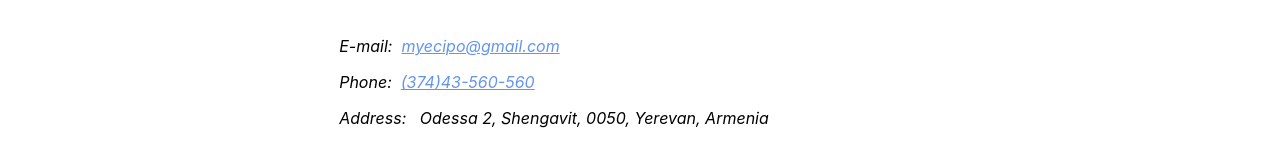
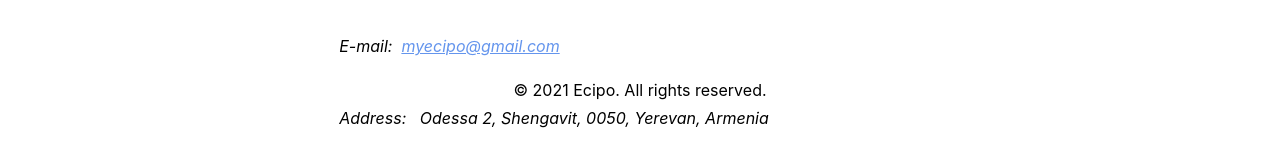
Before and after one commit to ani-kesh/ecipo-react, a React (Create React App) app: page /contact in a window 1280 px wide. Shown: the part 690-836 px from the top of the page. Built offline with nearby package versions, Linux system fonts and the light colour scheme; no server answers.

Commit message:
feat: add footer

```diff
--- a/public/locales/arm/translation.json
+++ b/public/locales/arm/translation.json
@@ -11,5 +11,6 @@
   "slogan": "ՈՐԱԿՅԱԼ ԵՎ ԺԱՄԱՆԱԿԻՆ",
   "home": "Գլխավոր",
   "work": "Պորտֆոլիո",
-  "contact": "Կապ"
+  "contact": "Կապ",
+  "footerText":"© 2021 Ecipo. Բոլոր իրավունքները պաշտպանված են։"
 }
--- a/public/locales/en/translation.json
+++ b/public/locales/en/translation.json
@@ -9,7 +9,8 @@
   "address": "Address:",
   "addressText": "Odessa 2, Shengavit, 0050, Yerevan, Armenia",
   "slogan": "QUALITATIVE AND ON TIME",
-  "home":"Home",
-  "work":"Portfolio",
-  "contact":"Contact"
+  "home": "Home",
+  "work": "Portfolio",
+  "contact": "Contact",
+  "footerText": "© 2021 Ecipo. All rights reserved."
 }
--- a/public/locales/ru/translation.json
+++ b/public/locales/ru/translation.json
@@ -11,5 +11,6 @@
   "slogan": "КАЧЕСТВЕННЫЙ И ВО ВРЕМЯ",
   "home": "Главная",
   "work": "Портфолио",
-  "contact": "Контакт"
+  "contact": "Контакт",
+  "footerText":"© 2021 Ecipo. Все права защищены."
 }
--- a/src/App.js
+++ b/src/App.js
@@ -1,15 +1,15 @@
+import Footer from "./components/Footer/Footer";
 import Main from "./components/Main/Main";
 import Nav from "./components/Nav/Nav";
 
 function App() {
-
   return (
     <div className="App">
       <Nav />
       <Main />
+      <Footer />
     </div>
   );
-
 }
 
 export default App;
--- /dev/null
+++ b/src/components/Footer/Footer.jsx
@@ -0,0 +1,8 @@
+import { useTranslation } from "react-i18next";
+import { footer } from "./Footer.module.css";
+
+export default function Footer() {
+  const { t } = useTranslation();
+
+  return <div className={footer}>{t("footerText")}</div>;
+}
--- /dev/null
+++ b/src/components/Footer/Footer.module.css
@@ -0,0 +1,11 @@
+.footer {
+  width: 100%;
+  background-color: white;
+  position: fixed;
+  bottom: 0;
+  display: flex;
+  justify-content: center;
+  align-items: center;
+  padding: 10px 0px;
+  z-index: 60;
+}
--- a/src/components/Home/Home.module.css
+++ b/src/components/Home/Home.module.css
@@ -14,7 +14,7 @@
 
 .homeRight {
   width: 60%;
-  padding: 10px;
+  padding: 10px 10px 30px 10px;
   display: flex;
   flex-wrap: wrap;
   align-content: flex-start;
--- a/src/components/Nav/Nav.module.css
+++ b/src/components/Nav/Nav.module.css
@@ -69,7 +69,7 @@
   background-color: #000;
   margin: 0;
   animation-name: navWidth;
-  animation-duration: 2s;
+  animation-duration: 0.5s;
 }
 
 @keyframes navWidth {
```
Lines whose indentation alone changed are shown as unchanged.
